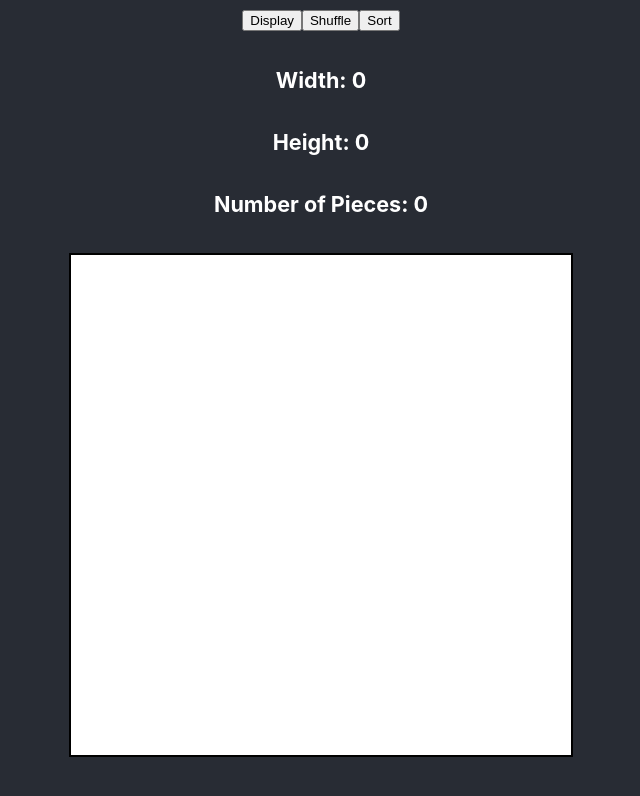
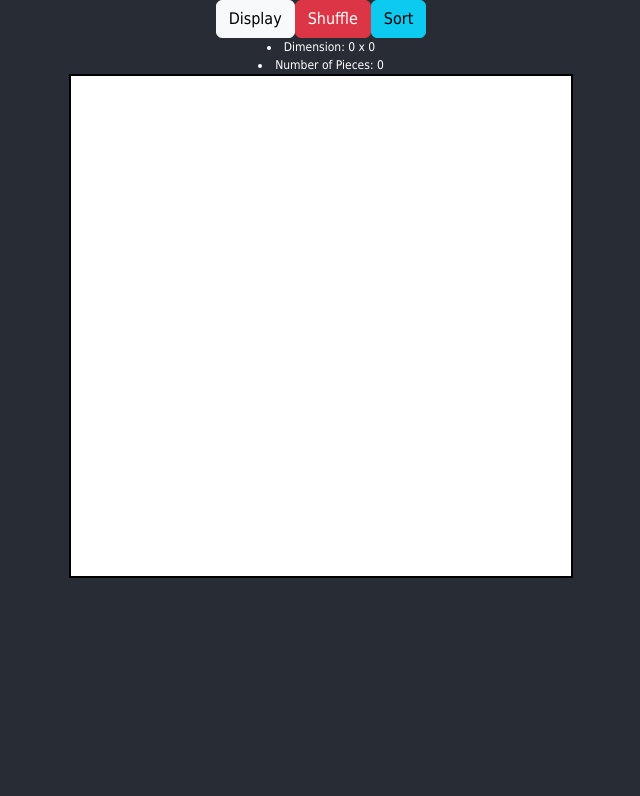
Before and after one commit to chaeyeonku/puzzle-sort, a React (Create React App) app: page / in a window 1280 px wide. Shown: the top 796 px of the page, without its empty margins (319-959 px from the left). Built offline with nearby package versions, Linux system fonts and the light colour scheme.

Commit message:
Fixed sort animation

```diff
--- a/src/App.css
+++ b/src/App.css
@@ -1,5 +1,6 @@
 .App {
   text-align: center;
+  font-family: "Tahoma";
 }
 
 .App-logo {
@@ -29,6 +30,11 @@
 
 .puzzle-container {
   display: flex;
+
+}
+
+.container {
+  font-size: 12px;
 }
 
 canvas {
--- a/src/App.js
+++ b/src/App.js
@@ -6,7 +6,7 @@ function App() {
   return (
     <div className="App">
       <header className="App-header">
-        <Puzzle></Puzzle>
+        <Puzzle />
       </header>
     </div>
   );
--- a/src/components/puzzle.jsx
+++ b/src/components/puzzle.jsx
@@ -9,6 +9,7 @@ class Puzzle extends React.Component {
         array: []
     };
 
+    /**  Puts the original image on the canvas */
     handleDisplay = () => {
         console.log("Clicked Display");
         let c = document.getElementById("myCanvas");
@@ -17,18 +18,20 @@ class Puzzle extends React.Component {
         // img.src = "https://picsum.photos/200/300";
         img.src = require("../images/nature.jpg");
 
+        // wait for the image to load first
         img.onload = () => {
             ctx.drawImage(img, 0, 0);
 
             // initialize puzzle information
             this.setState(
                 {width: img.width, height: img.height,
-                    numOfPieces: 16}
+                    numOfPieces: img.width * img.height}
             );
         };
 
     };
 
+    /** Shuffles the picture puzzle */
     handleShuffle = () => {
         console.log("Clicked Shuffle");
 
@@ -41,7 +44,8 @@ class Puzzle extends React.Component {
         let initialArray = [];
 
         // create an array of number from 0 - numOfPieces - 1
-        for (let i = 0; i < this.state.numOfPieces; i++) {
+        // for (let i = 0; i < this.state.numOfPieces; i++) {
+        for (let i = 0; i < 16; i++) {
             initialArray[i] = i;
         }
 
@@ -66,13 +70,14 @@ class Puzzle extends React.Component {
         let width = this.state.width;
         const id = setInterval(drawPiece, 10);
         function drawPiece() {
-            if ( count < max-1 ) {
+            // if ( count < max-1 ) {
+            if ( count < 16 ) {
                 for (let i = 0; i < width / 64; i++) {
-                    x = initialArray[count] % width * 64;
-                    y = initialArray[count] / width * 64;
+                    x = (initialArray[count] * 64) % width;
+                    y = Math.floor((initialArray[count] * 64) / width) * 64;
 
-                    newX = count % width * 64;
-                    newY = count / width / 64;
+                    newX = (count * 64) % width;
+                    newY = Math.floor((count * 64) / width) * 64;
 
                     var imgData = ctx.getImageData(x, y, sizeOfPiece, sizeOfPiece);
                     ctx2.putImageData(imgData, newX, newY);
@@ -87,8 +92,11 @@ class Puzzle extends React.Component {
 
     };
 
+    /** Quicksorts the picture puzzle */
     handleSort = () => {
         console.log("Clicked Sort");
+
+        let sizeOfPiece = 64;
 
         let array = this.state.array;
         let width = this.state.width;
@@ -100,7 +108,8 @@ class Puzzle extends React.Component {
         let ctx2 = c2.getContext("2d");
 
         let low = 0;
-        let high = numOfPieces - 1;
+        let high = array.length - 1;
+        // let high = numOfPieces - 1;
         let pivotIdx = -1;
 
         // initial call to quicksort
@@ -108,8 +117,10 @@ class Puzzle extends React.Component {
 
         // helper handling recursive calls to quicksort
         function recursiveQuickSort() {
-            quicksort(array, low, pivotIdx - 1);
-            quicksort(array, pivotIdx + 1, high);
+            quicksort(array, low, pivotIdx - 1)
+            .then( () => {
+                quicksort(array, pivotIdx + 1, high)
+            });
         }
 
         // helper that picks a pivot and sorts other elements
@@ -135,24 +146,23 @@ class Puzzle extends React.Component {
         // do quicksort
         function quicksort(array, low, high) {
 
-            if (low < high) {
-                pivotIdx = partition(array, low, high);
-                // let pivot = partition(array, low, high);
+            return new Promise((resolve) => {
+                if (low < high) {
 
-                // update canvas
-                drawCurrentPuzzle();
-                window.requestAnimationFrame(recursiveQuickSort);
-                // quicksort(array, low, pivot - 1);
-                // quicksort(array, pivot + 1, high);
+                    // partition the array and get pivot index
+                    pivotIdx = partition(array, low, high);
 
-                // drawCurrentPuzzle()
-                // .then(quicksort(array, low, pivot - 1))
-                // .then(quicksort(array, pivot + 1, high));
+                    // update canvas first
+                    drawCurrentPuzzle();
 
-                // quicksort(array, low, pivot - 1)
-                // .then(quicksort(array, pivot + 1, high));
+                    // do recursive calls to quicksort
+                    window.requestAnimationFrame(recursiveQuickSort);
 
-            }
+                } else {
+                    // resolve the promise since there's nothing left to sort
+                    resolve();
+                }
+            });
 
 
         };
@@ -161,20 +171,36 @@ class Puzzle extends React.Component {
         function drawCurrentPuzzle() {
             let x, y, newX, newY;
 
-            for (let i = 0; i < numOfPieces; i++) {
-                x = array[i] % width;
-                y = array[i] / width;
+            // for (let i = 0; i < numOfPieces; i++) {
+            for (let i = 0; i < 16; i++) {
+                x = (array[i] * 64) % width;
+                y = Math.floor((array[i] * 64) / width) * 64;
 
-                newX = i % width;
-                newY = i / width;
+                newX = (i * 64) % width;
+                // newY = i / width;
+                newY = Math.floor((i * 64) / width) * 64;
 
-                var imgData = ctx.getImageData(x, y, 1, 1);
+                var imgData = ctx.getImageData(x, y, sizeOfPiece, sizeOfPiece);
                 ctx2.putImageData(imgData, newX, newY);
             }
 
         }
 
         console.log(array);
+
+        // let x, y, newX, newY;
+
+        // for (let i = 0; i < 16; i++) {
+        //     x = (array[i] * 64) % width;
+        //     y = Math.floor((array[i] * 64) / width) * 64;
+
+        //     newX = (i * 64) % width;
+        //     // newY = i / width;
+        //     newY = Math.floor((i * 64) / width) * 64;
+
+        //     var imgData = ctx.getImageData(x, y, sizeOfPiece, sizeOfPiece);
+        //     ctx2.putImageData(imgData, newX, newY);
+        // }
 
         // let c = document.getElementById("myCanvas");
         // let ctx = c.getContext("2d");
@@ -200,12 +226,12 @@ class Puzzle extends React.Component {
     render() {
         return (
             <div className="container">
-                <button onClick={this.handleDisplay}>Display</button>
-                <button onClick={this.handleShuffle}>Shuffle</button>
-                <button onClick={this.handleSort}>Sort</button>
-                <h5>Width: {this.state.width}</h5>
-                <h5>Height: {this.state.height}</h5>
-                <h5>Number of Pieces: {this.state.numOfPieces}</h5>
+                <button className="btn btn-light" onClick={this.handleDisplay}>Display</button>
+                <button className="btn btn-danger" onClick={this.handleShuffle}>Shuffle</button>
+                <button className="btn btn-info" onClick={this.handleSort}>Sort</button>
+
+                <li>Dimension: {this.state.width} x {this.state.height}</li>
+                <li>Number of Pieces: {this.state.numOfPieces}</li>
                 <div className="canvas-container">
                     <canvas id="myCanvas2" width="500" height="500"
                             style={{border: '2px solid #000',
@@ -223,35 +249,4 @@ class Puzzle extends React.Component {
 
 }
 
-// gradient puzzle
-export function displayPuzzles() {
-    var c = document.getElementById("myCanvas");
-    var ctx = c.getContext("2d");
-    const array = [];
-    // initialize random array
-    for (let i = 0; i < 100; i++) {
-        array[i] = i;
-    }
-
-    array.sort( () => Math.random() - 0.5);
-
-    console.log(array);
-
-    for (let i = 0; i < 100; i++) {
-        ctx.fillStyle = `rgba(166, 193, 238, ${array[i] * 0.01})`;
-        ctx.fillRect( i*5, 0, 5, 90);
-        ctx.fillStyle = `rgba(250, 217, 234, ${array[i] * 0.01})`;
-        ctx.fillRect( i*5, 90, 5, 90);
-    }
-}
-
-export function displayPicture() {
-    let c = document.getElementById("myCanvas");
-    let ctx = c.getContext("2d");
-    const img = new Image();
-    // img.src = "https://picsum.photos/200/300";
-    img.src = require("../images/img2.jpg");
-    img.onload = function () {ctx.drawImage(img, 0, 0)};
-}
-
 export default Puzzle;
--- a/src/index.js
+++ b/src/index.js
@@ -1,5 +1,6 @@
 import React from 'react';
 import ReactDOM from 'react-dom/client';
+import 'bootstrap/dist/css/bootstrap.css';
 import './index.css';
 import App from './App';
 import reportWebVitals from './reportWebVitals';
```
Also changed, not shown: src/components/buttons.jsx (deleted, +0 -15 lines).
